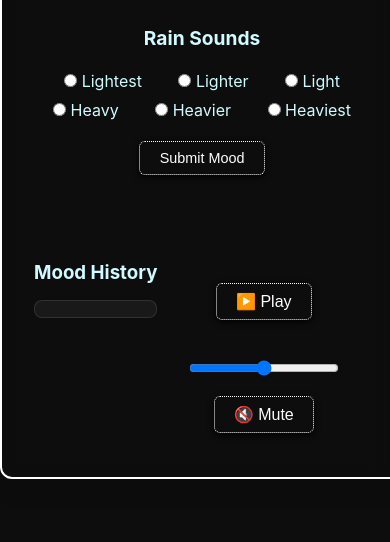
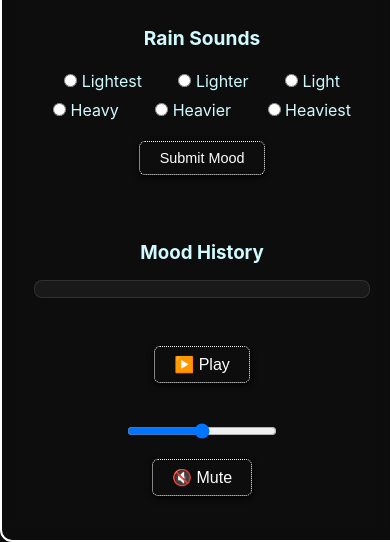
Before and after one commit to robert-calvin-dev/moodtime, a plain HTML site: page index.html in a window 390 px wide. Shown: the part 347-889 px from the top of the page. Before the commit the page ends 844 px from the top, so only its background shows below. Drawn offline with Linux system fonts and the light colour scheme.

Commit message:
bottom control responsive

```diff
--- a/css/style.css
+++ b/css/style.css
@@ -45,7 +45,7 @@ body.light-mode {
   text-align: center;
   padding: 2rem;
   max-width: 800px;
-  max-height:900px;
+  max-height: auto;
   background-color: var(--container-color);
 
   border-radius: 20%;
@@ -243,6 +243,9 @@ body[data-mood="heavier"] .clock-container {
   .audio-controls input[type="range"] {
     width: 150px;
   }
+  .bottomdisplay {
+    flex-direction: column;
+  }
 }
 .topdisplay, .moodsubmit, .bottomdisplay {
   display: flex;
```
Also changed, not shown: index.html (+1 -1 lines).
